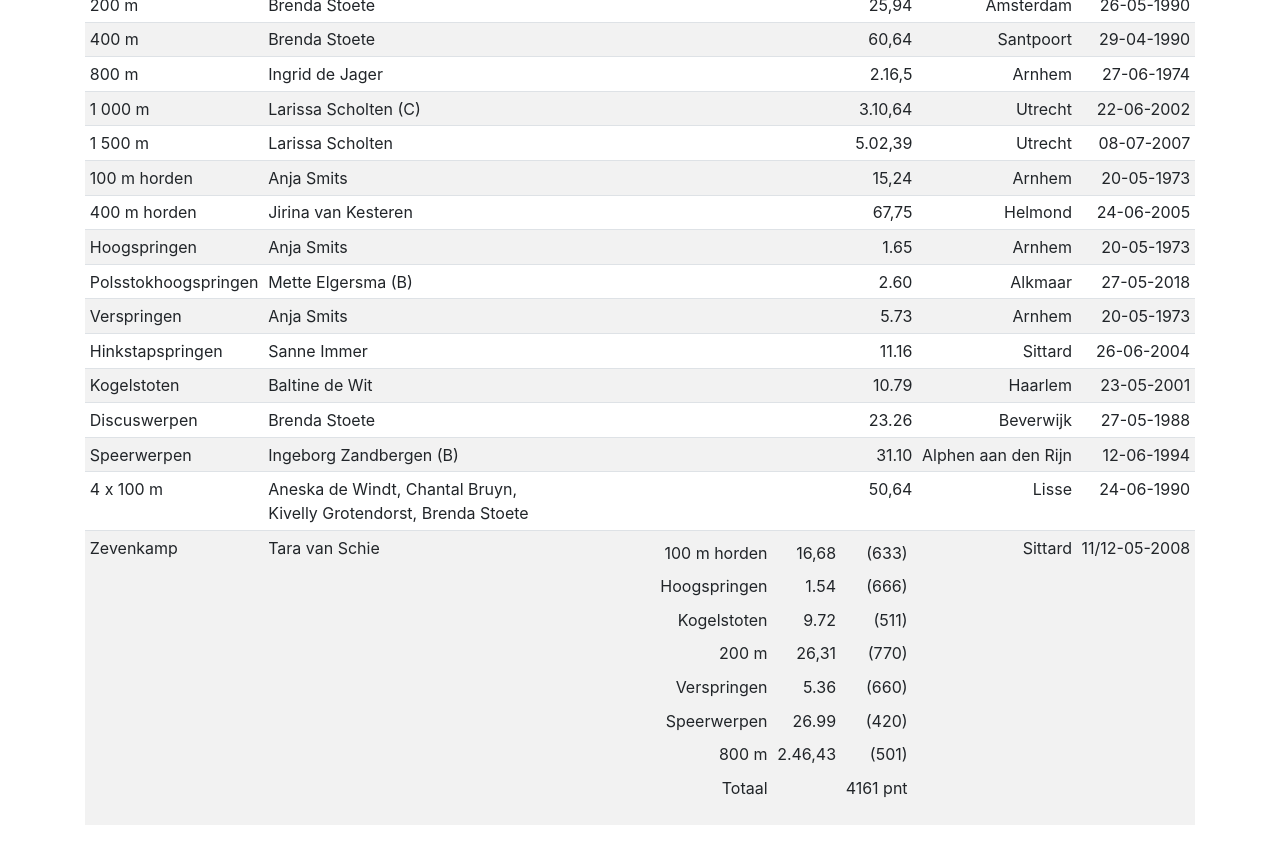
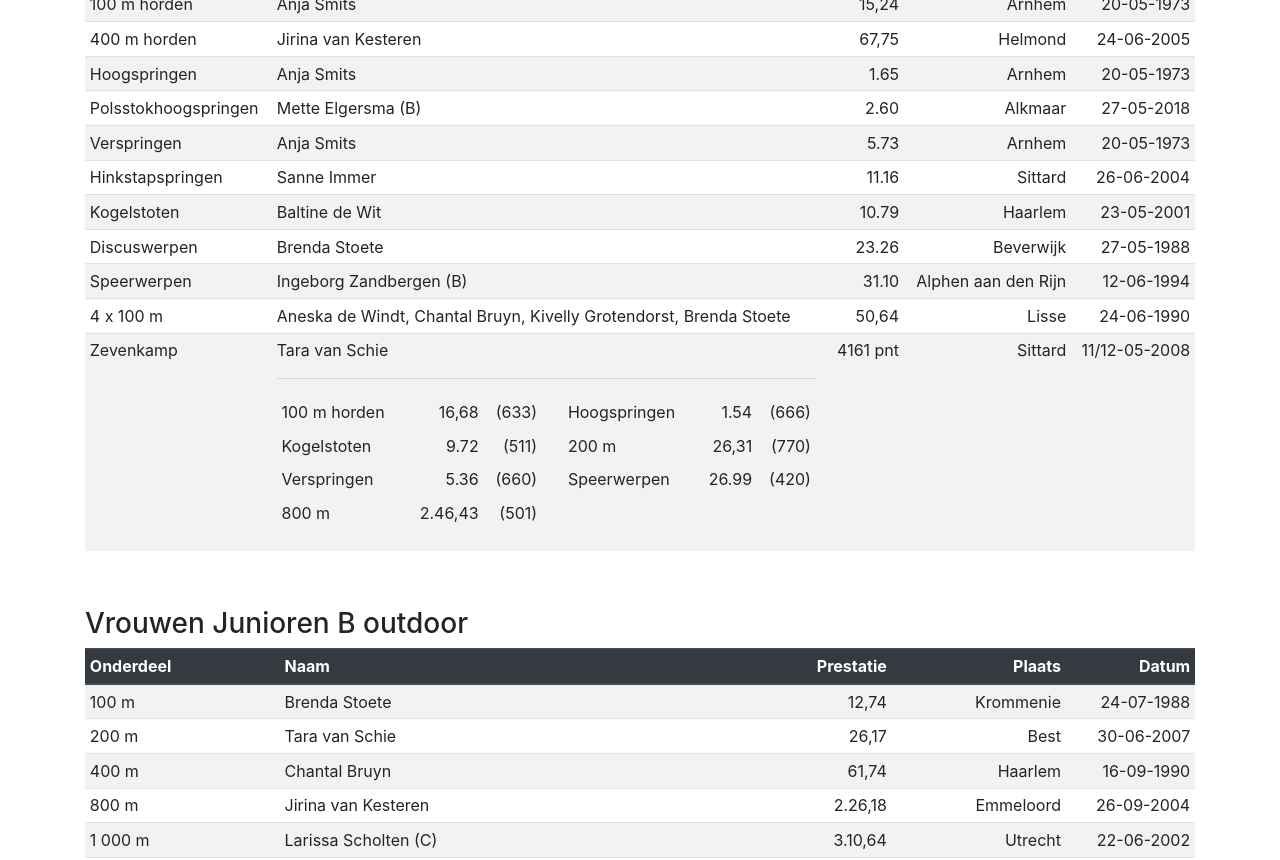
Before and after one commit to Voles/avhaarlem-ranglijsten, a React (Create React App) app: page / in a window 1280 px wide. Shown: the part 2060-2920 px from the top of the page. Built offline with nearby package versions, Linux system fonts and the light colour scheme.

Commit message:
Render meerkamp results as part of the 'Naam' column

```diff
--- a/package.json
+++ b/package.json
@@ -10,6 +10,7 @@
   },
   "dependencies": {
     "bootstrap": "4.1.3",
+    "lodash": "4.17.11",
     "prop-types": "15.6.2",
     "react": "16.7.0",
     "react-dom": "16.7.0",
--- a/src/components/Ranglijst.js
+++ b/src/components/Ranglijst.js
@@ -1,5 +1,6 @@
 import React, { Component } from 'react';
 import PropTypes from 'prop-types';
+import chunk from 'lodash/chunk';
 
 class Ranglijst extends Component {
   static defaultProps = {
@@ -20,25 +21,42 @@ class Ranglijst extends Component {
     const prestatieIsMeerkamp = prestatie =>
       typeof prestatie !== 'string';
 
-    const renderPrestatie = prestatie =>
-        prestatieIsMeerkamp(prestatie) ?
+    const renderTabelVoorMeerkampPrestatie = prestatie =>
       <table className="table table-sm table-borderless">
         <tbody>
         {
+          chunk(
             Object
               .keys(prestatie)
-              .map((key, index) => {
+              .filter(key => prestatie[key].onderdeel !== 'Totaal')
+              .map(index => prestatie[index]),
+            2
+          )
+            .map((twoPrestaties, index) => {
+              const [prestatieA, prestatieB] = twoPrestaties;
+
               return (
                 <tr key={index}>
-                    <td>{ prestatie[key].onderdeel }</td>
-                    <td>{ prestatie[key].prestatie }</td>
-                    <td>{ prestatie[key].punten }</td>
+                  <td className="text-left">{ prestatieA.onderdeel }</td>
+                  <td className="text-right">{ prestatieA.prestatie }</td>
+                  <td className="text-right">{ prestatieA.punten }</td>
+                  <td>&nbsp;&nbsp;</td>
+                  <td className="text-left">{ prestatieB ? prestatieB.onderdeel : '' }</td>
+                  <td className="text-right">{ prestatieB ? prestatieB.prestatie : '' }</td>
+                  <td className="text-right">{ prestatieB ? prestatieB.punten : '' }</td>
                 </tr>
               )
             })
         }
         </tbody>
-        </table> : prestatie;
+      </table>;
+
+    const renderTotaalPuntenaantalVoorMeerkampPrestatie = prestatie =>
+      Object
+        .keys(prestatie)
+        .filter(key => prestatie[key].onderdeel === 'Totaal')
+        .map(key => prestatie[key])
+        .reduce((acc, currentValue) => currentValue.punten, '?');
 
     const renderDatum = datum =>
         typeof datum === 'object' ?
@@ -63,8 +81,21 @@ class Ranglijst extends Component {
                 <td className="text-nowrap">{ rij.onderdeel }</td>
                 <td>
                   { renderNaam(rij.naam) }
+                  {
+                    prestatieIsMeerkamp(rij.prestatie) ?
+                      <React.Fragment>
+                        <hr />
+                        { renderTabelVoorMeerkampPrestatie(rij.prestatie) }
+                      </React.Fragment> : null
+                  }
                 </td>
-                <td className="text-nowrap text-right">{ renderPrestatie(rij.prestatie) }</td>
+                <td className="text-nowrap text-right">
+                  {
+                    prestatieIsMeerkamp(rij.prestatie) ?
+                      renderTotaalPuntenaantalVoorMeerkampPrestatie(rij.prestatie) :
+                      rij.prestatie
+                  }
+                </td>
                 <td className="text-nowrap text-right">{ rij.plaats }</td>
                 <td className="text-nowrap text-right">{ renderDatum(rij.datum) }</td>
               </tr>
```
Also changed, not shown: 1 other file (tests, documents, lock files or other folders). Lines whose indentation alone changed are shown as unchanged.
